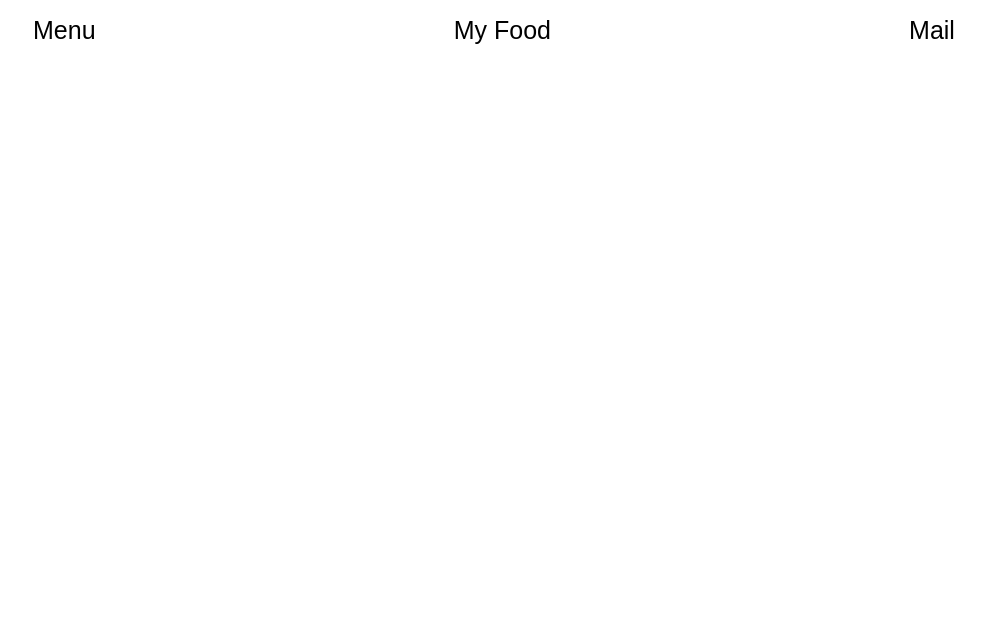
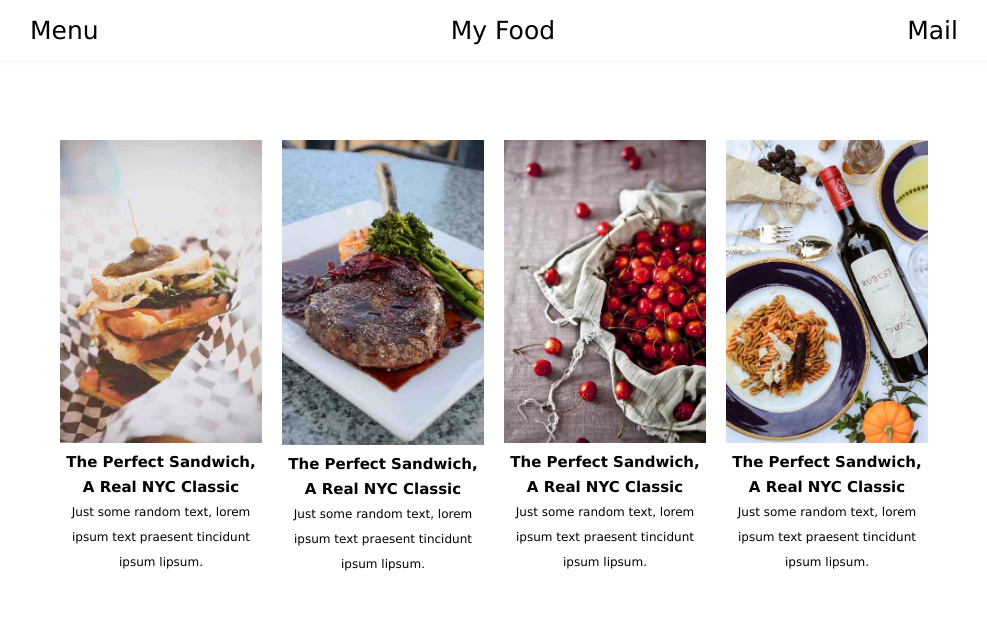
Before and after one commit to Sherkhhann/Homework-7, a plain HTML site: page index.html in a window 1280 px wide. Shown: the whole page, without its empty margins (146-1133 px from the left). Drawn offline with Linux system fonts and the light colour scheme.

Commit message:
Second part

```diff
--- a/index.html
+++ b/index.html
@@ -7,13 +7,45 @@
     <link rel="stylesheet" href="style.css" />
   </head>
   <body>
+    <div class="link">
+      <a href="">Menu</a>
+      <a href="">My Food</a>
+      <a href="">Mail</a>
+    </div>
     <div class="mainconteiner">
-      <div class="link">
-        <a href="">Menu</a>
-        <a href="">My Food</a>
-        <a href="">Mail</a>
-      </div>
       <div class="conteiner">
+        <div class="con1">
+          <img src="./im7/sandwich.jpg" alt="" />
+          <h1>The Perfect Sandwich, A Real NYC Classic</h1>
+          <p>
+            Just some random text, lorem ipsum text praesent tincidunt ipsum
+            lipsum.
+          </p>
+        </div>
+        <div class="con1">
+          <img src="./im7/steak.jpg" alt="" />
+          <h1>The Perfect Sandwich, A Real NYC Classic</h1>
+          <p>
+            Just some random text, lorem ipsum text praesent tincidunt ipsum
+            lipsum.
+          </p>
+        </div>
+        <div class="con1">
+          <img src="./im7/cherries.jpg" alt="" />
+          <h1>The Perfect Sandwich, A Real NYC Classic</h1>
+          <p>
+            Just some random text, lorem ipsum text praesent tincidunt ipsum
+            lipsum.
+          </p>
+        </div>
+        <div class="con1">
+          <img src="./im7/wine.jpg" alt="" />
+          <h1>The Perfect Sandwich, A Real NYC Classic</h1>
+          <p>
+            Just some random text, lorem ipsum text praesent tincidunt ipsum
+            lipsum.
+          </p>
+        </div>
     </div>
     </div>
   </body>
--- a/style.css
+++ b/style.css
@@ -1,5 +1,5 @@
 *{
-    font-family: sans-serif;
+    font-family: Verdana, Geneva, Tahoma, sans-serif;
     margin: 0;
 }
 .link{
@@ -8,9 +8,34 @@
     justify-content: space-around;
     height: 60px;
     align-items: center;
+    box-shadow: 0px 2px 5px rgba(0, 0, 0, 0.047);
 }
 .link a{
     text-decoration: none;
     color: black;
     font-size: 25px;
 }
+.mainconteiner{
+    margin: 70px 135px 0px;
+}
+.conteiner{
+    width: 100%;
+    height: 500px;
+    display: flex;
+    justify-content: center;
+    text-align: center;
+}
+.con1 h1{
+    font-size: 15px;
+}
+.con1 p{
+    font-size: 12px;
+}
+.con1 img{
+    width: 100%;
+}
+.con1{
+    width: 20%;
+    padding: 10px;
+    line-height: 25px;
+}
```
